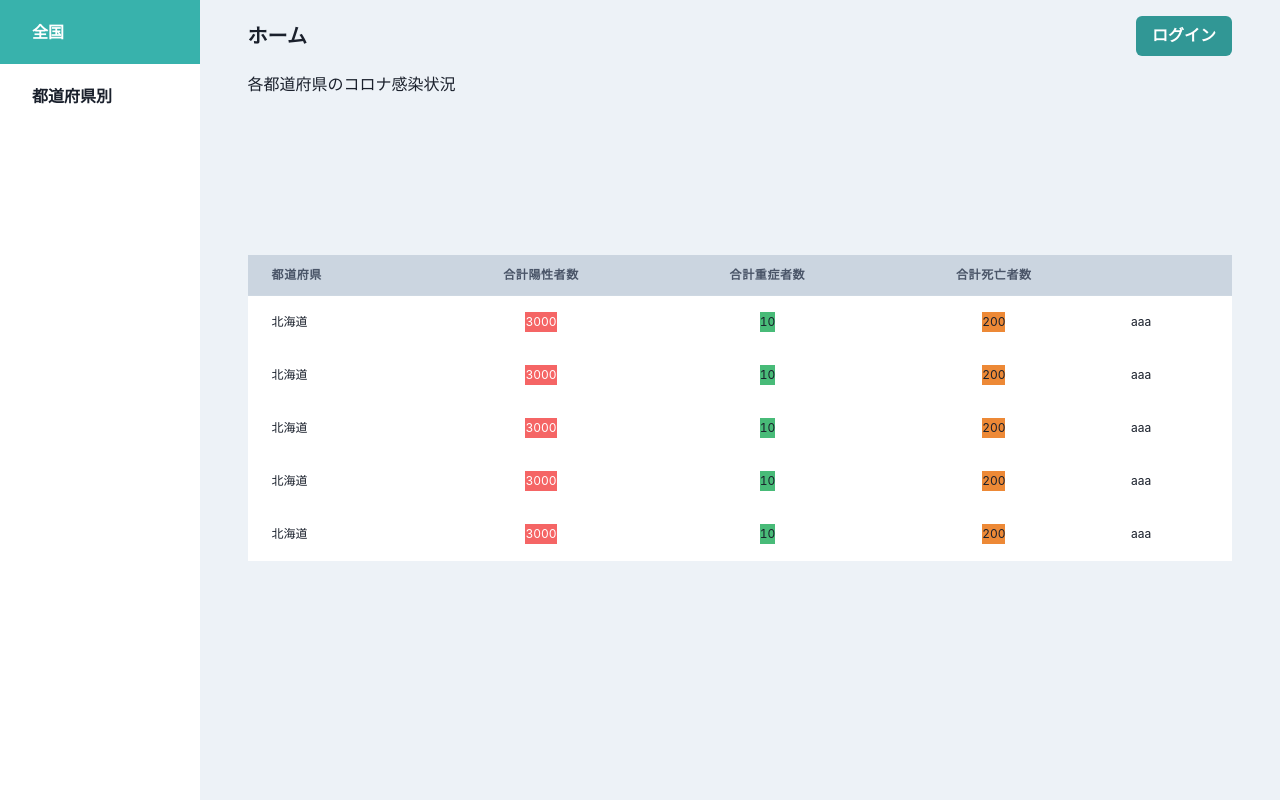
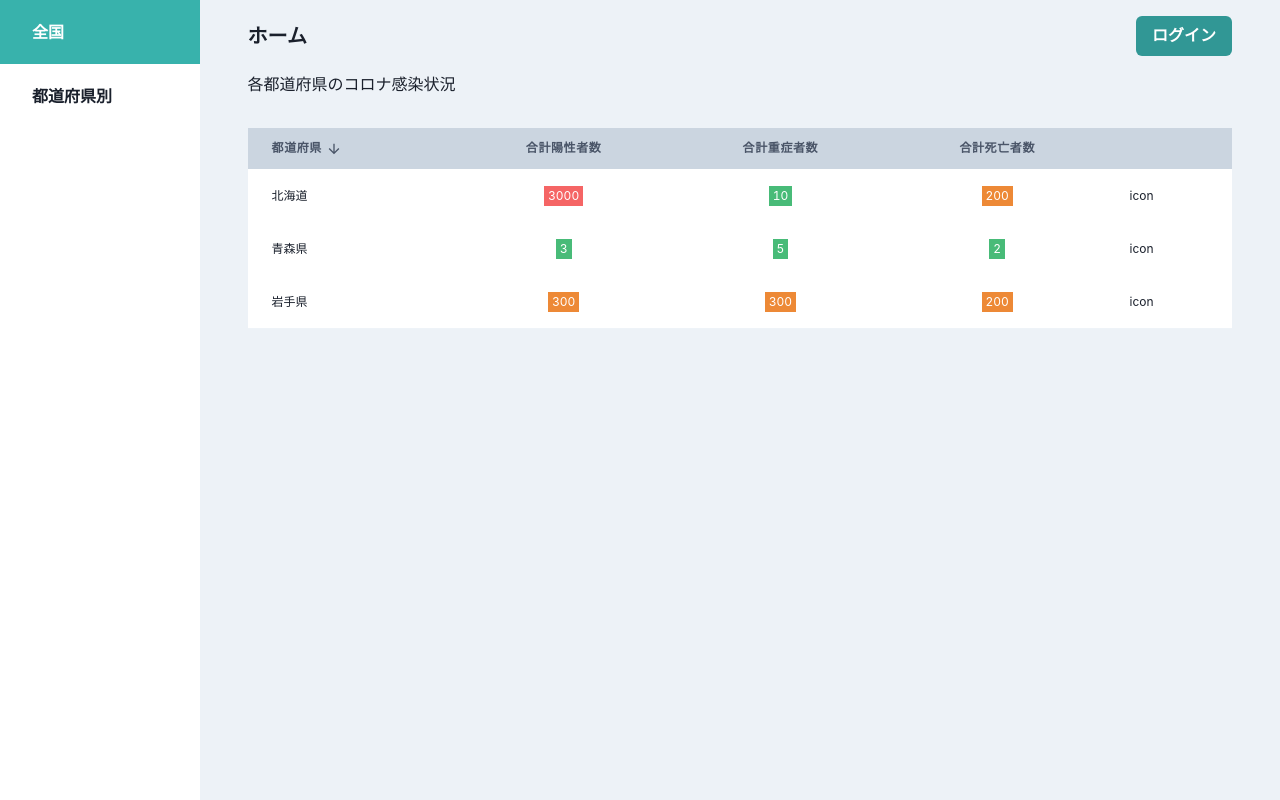
Before and after one commit to Natsuki7777/CovidDashBoard, a Next.js app: page /test in a window 1280 px wide. Built offline with nearby package versions, Linux system fonts and the light colour scheme.

Commit message:
都道府県リスト概形の作成

```diff
--- a/src/components/preflist.tsx
+++ b/src/components/preflist.tsx
@@ -1,28 +1,69 @@
 import { Box, Td, Tr } from '@chakra-ui/react';
+import { NextPage } from 'next';
+import Link from 'next/link';
 
-const Preflist = (props: any) => {
-  const { name, total, heavy, dead } = props;
+interface Props {
+  name: string;
+  slug: string;
+  total: number;
+  heavy: number;
+  dead: number;
+}
+
+const Preflist: NextPage<Props> = ({ ...props }: Props) => {
+  const colorTotal = (num: number) => {
+    if (num < 100) {
+      var color = 'green';
+    } else if (num < 500) {
+      var color = 'orange';
+    } else {
+      var color = 'red';
+    }
+    return color;
+  };
+  const colorHeavy = (num: number) => {
+    if (num < 100) {
+      var color = 'green';
+    } else if (num < 500) {
+      var color = 'orange';
+    } else {
+      var color = 'red';
+    }
+    return color;
+  };
+  const colorDead = (num: number) => {
+    if (num < 100) {
+      var color = 'green';
+    } else if (num < 500) {
+      var color = 'orange';
+    } else {
+      var color = 'red';
+    }
+    return color;
+  };
 
   return (
     <>
       <Tr bgColor={'white'} textAlign="center" borderBottom="gray">
-        <Td>{name}</Td>
+        <Td>{props.name}</Td>
         <Td textAlign="center">
-          <Box bgColor={'red.400'} w="auto" display={'inline-block'} textColor="white">
-            {total}
+          <Box bgColor={`${colorTotal(props.total)}.400`} w="auto" display={'inline-block'} textColor="white" px={1}>
+            {props.total}
           </Box>
         </Td>
         <Td textAlign="center">
-          <Box bgColor={'green.400'} w="auto" display={'inline-block'}>
-            {heavy}
+          <Box bgColor={`${colorHeavy(props.heavy)}.400`} w="auto" display={'inline-block'} textColor="white" px={1}>
+            {props.heavy}
           </Box>
         </Td>
         <Td textAlign="center">
-          <Box bgColor={'orange.400'} w="auto" display={'inline-block'}>
-            {dead}
+          <Box bgColor={`${colorDead(props.dead)}.400`} w="auto" display={'inline-block'} textColor="white" px={1}>
+            {props.dead}
           </Box>
         </Td>
-        <Td>aaa</Td>
+        <Td>
+          <Link href={`/detail/${props.slug}`}>icon</Link>
+        </Td>
       </Tr>
     </>
   );
--- a/src/pages/test.tsx
+++ b/src/pages/test.tsx
@@ -1,30 +1,43 @@
 import Preflist from '@/components/preflist';
-import { Center, Table, Tbody, Text, Th, Tr } from '@chakra-ui/react';
+import { ArrowDownIcon, ArrowUpIcon } from '@chakra-ui/icons';
+import { Table, Tbody, Text, Th, Tr } from '@chakra-ui/react';
 import { NextPage } from 'next';
+import { useState } from 'react';
 
 const Test: NextPage = () => {
+  const [flag, setFlag] = useState(true);
+  const onClickSort = () => {
+    setFlag(!flag);
+    console.log('ソート');
+  };
+
   return (
     <>
       <Text>各都道府県のコロナ感染状況</Text>
-      <Center w="full" h="full">
-        <Table variant="simple" colorScheme={'whiteAlpha'} fontSize="xs" borderRadius={'2xl'} mt={'-20'}>
+      <Table variant="simple" colorScheme={'whiteAlpha'} fontSize="xs" borderRadius={'2xl'} my={8}>
         <Tbody>
           <Tr bgColor={'gray.300'}>
-              <Th>都道府県</Th>
-              <Th textAlign="center">合計陽性者数</Th>
-              <Th textAlign="center">合計重症者数</Th>
-              <Th textAlign="center">合計死亡者数</Th>
+            <Th onClick={onClickSort} _hover={{ cursor: 'pointer' }}>
+              都道府県
+              {flag ? <ArrowDownIcon ml={1} w={4} h={4} /> : <ArrowUpIcon ml={1} w={4} h={4} />}
+            </Th>
+            <Th textAlign="center" onClick={onClickSort} _hover={{ cursor: 'pointer' }}>
+              合計陽性者数
+            </Th>
+            <Th textAlign="center" onClick={onClickSort} _hover={{ cursor: 'pointer' }}>
+              合計重症者数
+            </Th>
+            <Th textAlign="center" onClick={onClickSort} _hover={{ cursor: 'pointer' }}>
+              合計死亡者数
+            </Th>
             <Th></Th>
           </Tr>
 
-            <Preflist name="北海道" total="3000" heavy="10" dead="200" />
-            <Preflist name="北海道" total="3000" heavy="10" dead="200" />
-            <Preflist name="北海道" total="3000" heavy="10" dead="200" />
-            <Preflist name="北海道" total="3000" heavy="10" dead="200" />
-            <Preflist name="北海道" total="3000" heavy="10" dead="200" />
+          <Preflist name="北海道" slug="hokkaido" total={3000} heavy={10} dead={200} />
+          <Preflist name="青森県" slug="aomori" total={3} heavy={5} dead={2} />
+          <Preflist name="岩手県" slug="iwate" total={300} heavy={300} dead={200} />
         </Tbody>
       </Table>
-      </Center>
     </>
   );
 };
```
Also changed, not shown: src/pages/detail/[slug].tsx (added, +13 -0 lines). Lines whose indentation alone changed are shown as unchanged.
